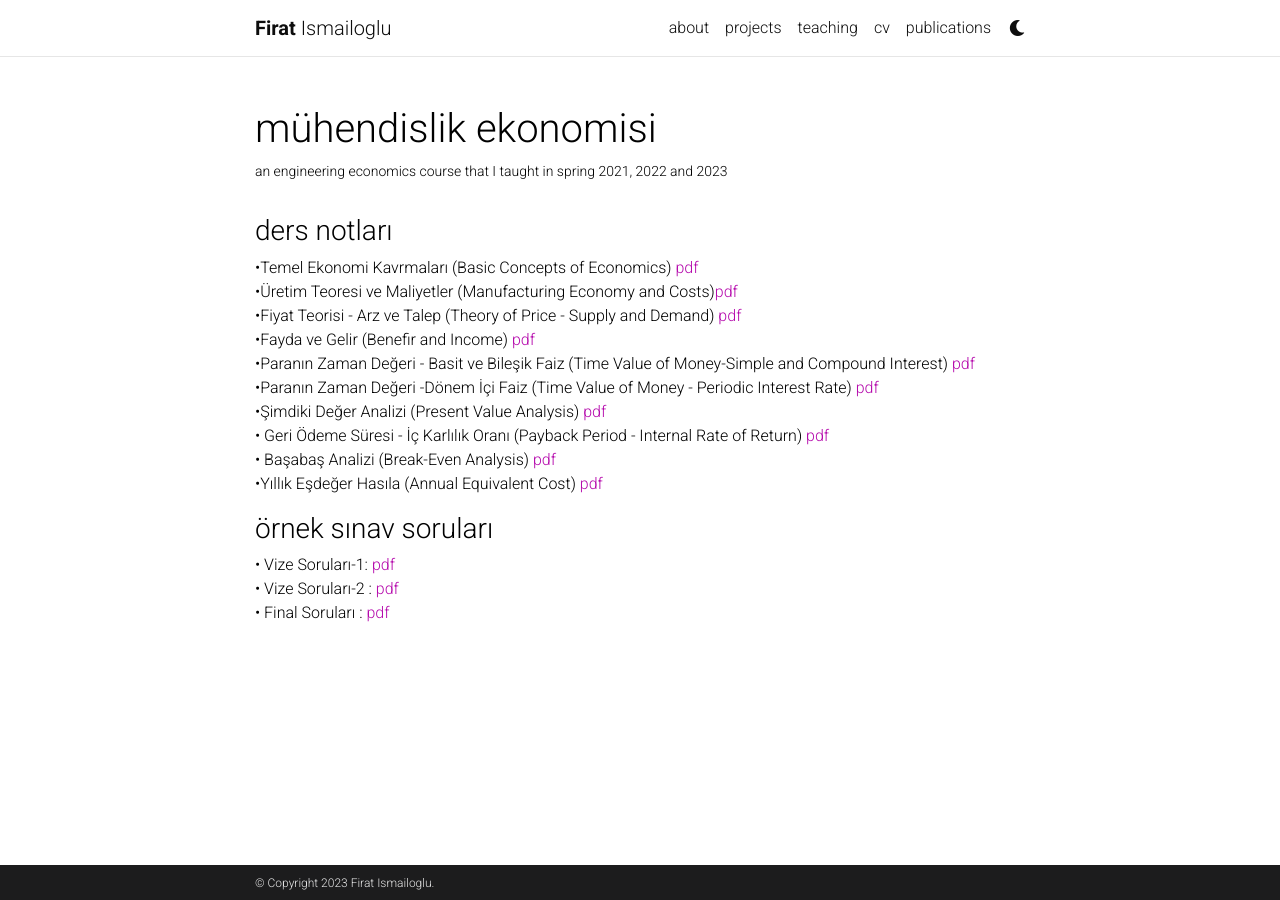
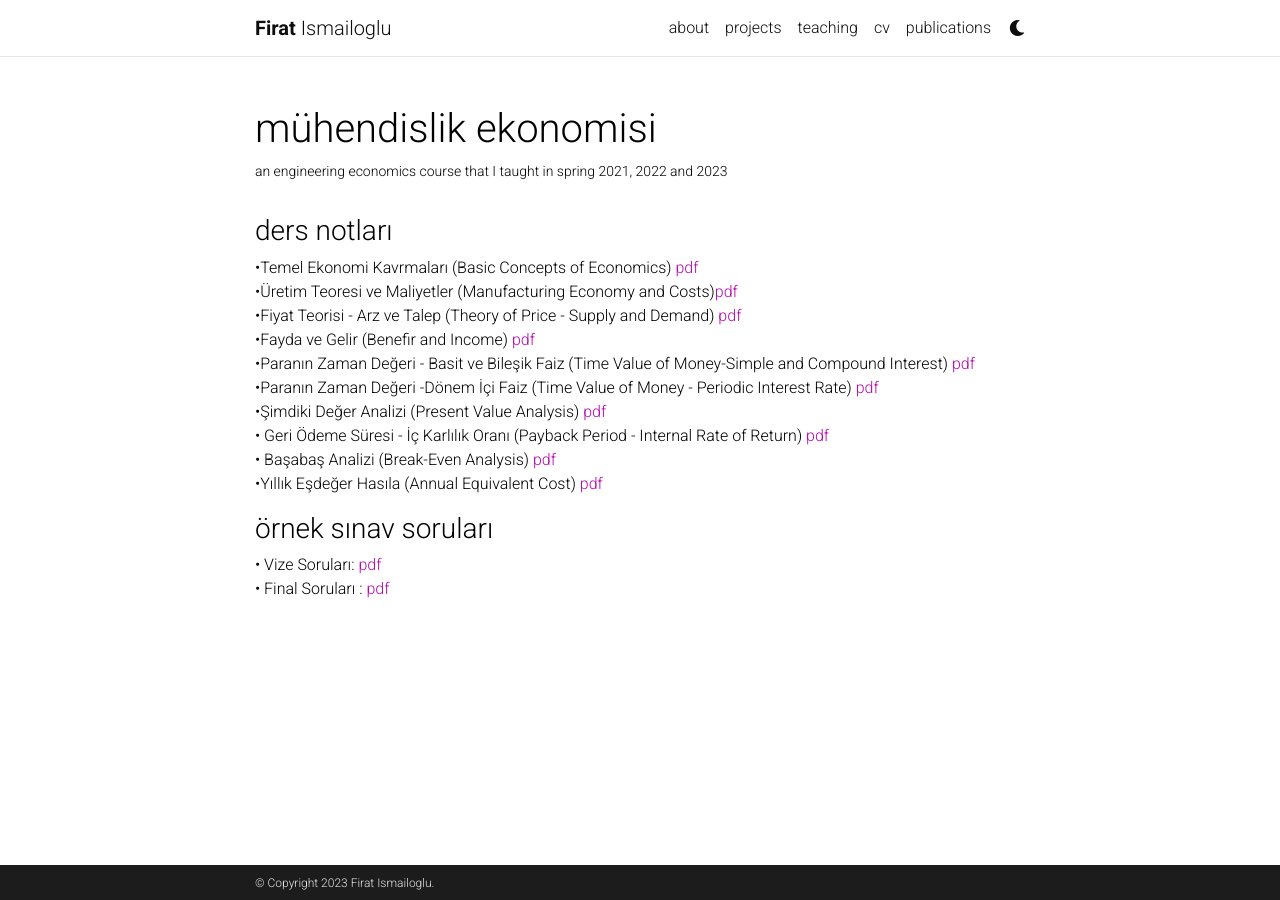
Before and after one commit to FiratIsmailoglu/firatismailoglu.github.io, a Jekyll site: the page built from _projects/engineering_economics.md, in a window 1280 px wide. Built offline with Jekyll 4.4.1, drawn with Linux system fonts in a browser that asks for light colours; comment, search, counter and statistics services are not loaded; a style sheet for code colours, icons or effects is not loaded.

Commit message:
Update engineering_economics.md

```diff
--- a/_projects/engineering_economics.md
+++ b/_projects/engineering_economics.md
@@ -31,6 +31,5 @@
 
 
 <h3>örnek sınav soruları</h3>
- &#8226; Vize Soruları-1: [pdf](/assets/pdf/firism_vize_stat_21.pdf) <br />
-  &#8226; Vize Soruları-2 : [pdf](/assets/pdf/firism_vize_stat_22.pdf) <br />
-   &#8226; Final Soruları : [pdf](/assets/pdf/firism_final_stat.pdf) <br />
+ &#8226; Vize Soruları: [pdf](/assets/pdf/firism_müh_eko_vize_sorular_cozumleri.pdf) <br />
+   &#8226; Final Soruları : [pdf](/assets/pdf/firism_müh_eko_final_sorular_cozumler.pdf) <br />
```
